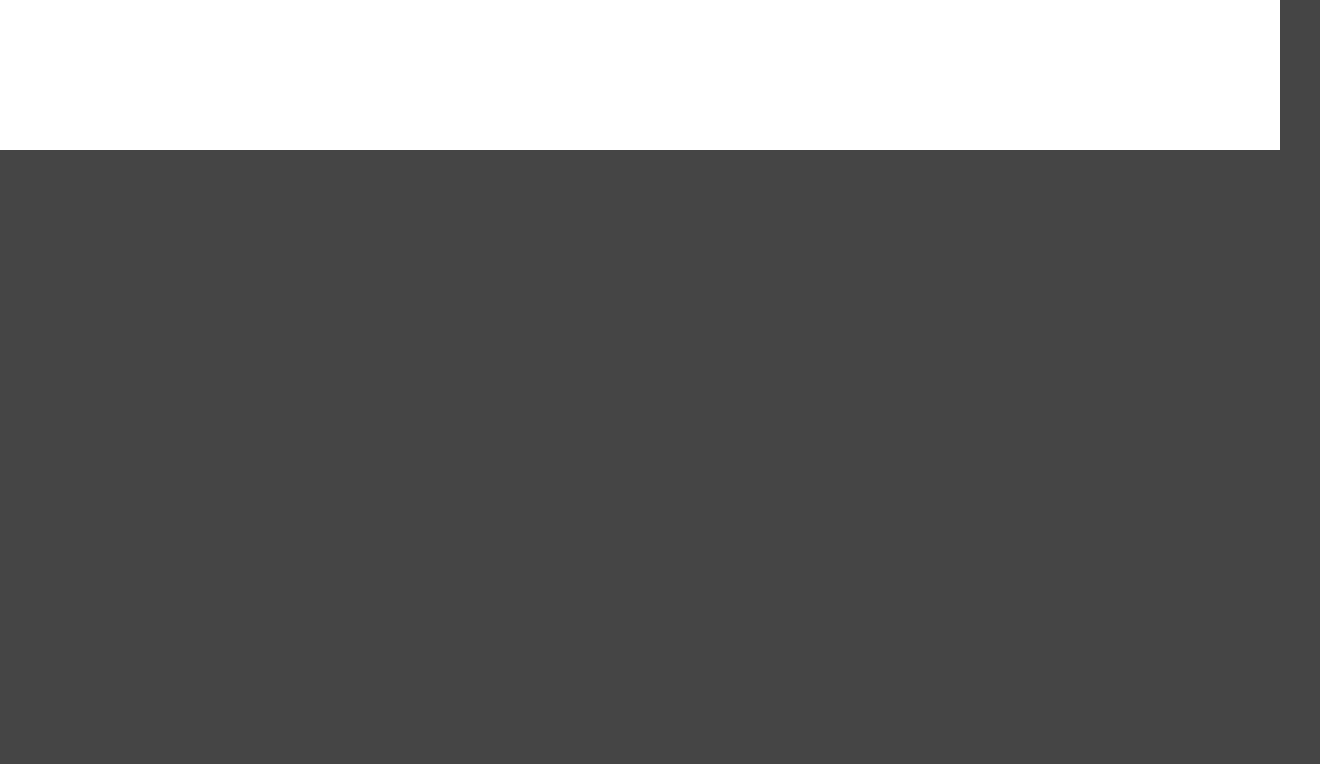
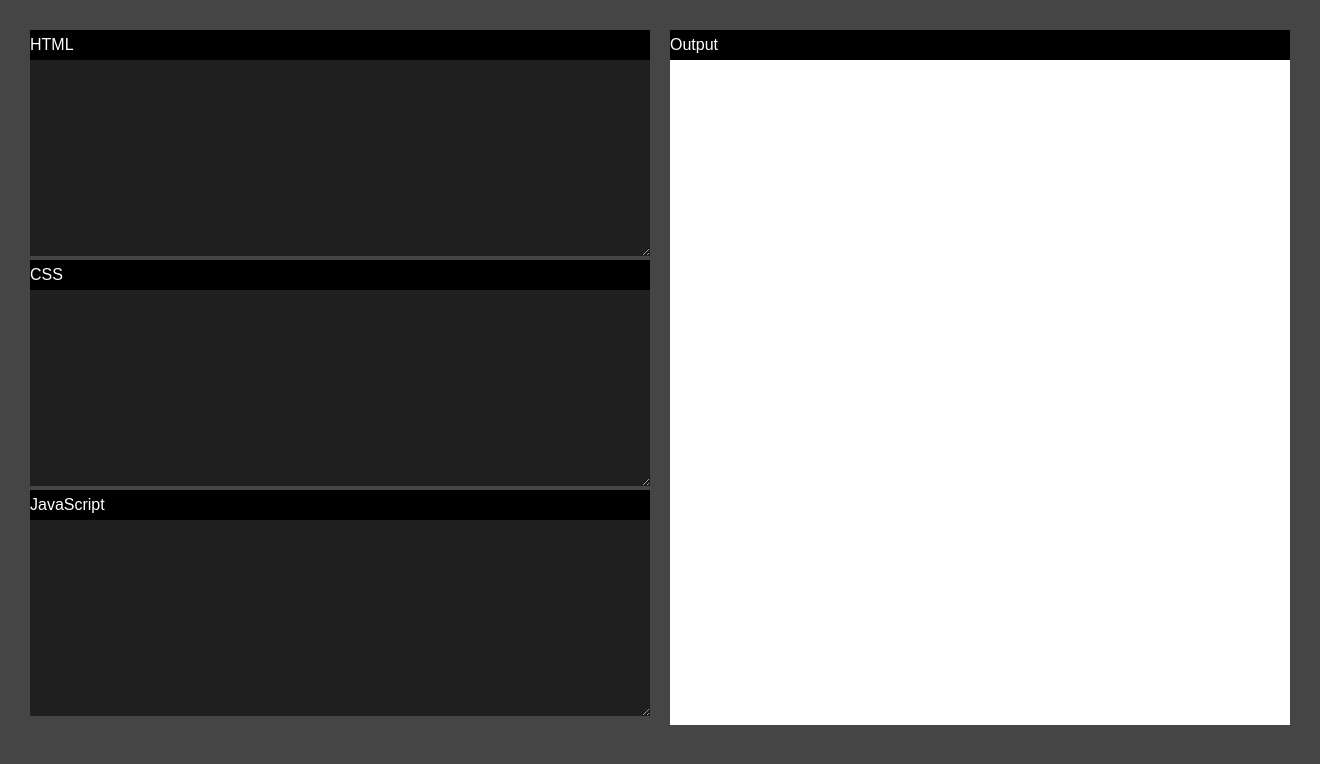
Before and after one commit to HarishGuptha9797/Online-Code-Editor, a plain HTML site: page index.html in a window 1280 px wide. Shown: the whole page, 1320 px wide, since content can reach past the window. Drawn offline with Linux system fonts and the light colour scheme.

Commit message:
Update index.html

```diff
--- a/index.html
+++ b/index.html
@@ -7,17 +7,19 @@
     </head>
     <body>
 
-        <div class="top">
-            <Editor />
-        </div>
-        <div class="bottom">
-            <iframe
-                title="output"
-                sandbox="allow-scripts"
-                frameBorder="0";
-                width="100%";
-                height="100%";
-            ></iframe>
+       <div class="container">
+            <div class="left">
+                <label for="">HTML</label>
+                <textarea name="" id="html-code" onkeyup="run()"></textarea>
+                <label for="">CSS</label>
+                <textarea name="" id="css-code" onkeyup="run()"></textarea>
+                <label for="">JavaScript</label>
+                <textarea name="" id="js-code" onkeyup="run()"></textarea>
+            </div>
+            <div class="right">
+                <label for="">Output</label>
+                <iframe id="output"></iframe>
+            </div>
         </div>
 
         <script>
```
